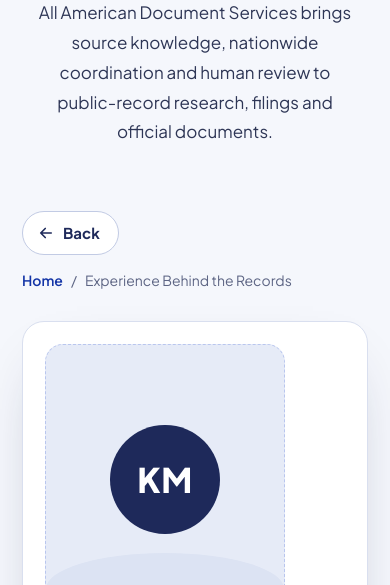
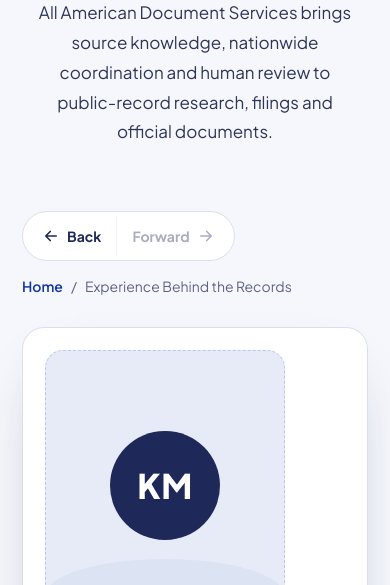
Before and after one commit to Nean-AADS/AADS-Website, a plain HTML site: page about-aads.html in a window 390 px wide. Shown: the part 515-1100 px from the top of the page. Drawn offline with Linux system fonts and the light colour scheme.

Commit message:
Back/Forward as a normal control at the top of inside pages; fixes the mobile box that blocked taps
The floating Back/Forward bar grew into a large invisible box on phones and
caught every tap. It is now an ordinary inline control above the breadcrumbs.

Co-Authored-By: Claude Opus 5.5 <noreply@anthropic.com>
Claude-Session: https://claude.ai/code/session_01F5qmnT2n9f5gDCRZK6umTK

```diff
--- a/v20.css
+++ b/v20.css
@@ -171,19 +171,13 @@
 
 /* ---------- 4. Floating Back / Forward ---------- */
 .back-float{display:none!important}
-.v-hist{position:fixed;left:18px;bottom:18px;z-index:60;display:flex;padding:4px;gap:2px;border-radius:999px;background:rgba(255,255,255,.94);border:1px solid var(--v-line);box-shadow:0 14px 34px -18px rgba(20,28,64,.45);
   opacity:0;transform:translateY(14px);pointer-events:none;transition:opacity .35s ease,transform .45s var(--v-ease)}
-.v-hist.show{opacity:1;transform:none;pointer-events:auto}
-.v-hist.hide{opacity:0;transform:translateY(14px);pointer-events:none}
 .v-hist-b{all:unset;box-sizing:border-box;display:inline-flex;align-items:center;gap:7px;min-height:42px;padding:0 15px;border-radius:999px;color:var(--v-navy);font:700 14px/1 var(--display,inherit);cursor:pointer;transition:background .2s,color .2s}
 .v-hist-b+.v-hist-b{border-left:1px solid var(--v-line);border-radius:0 999px 999px 0}
 .v-hist-b:first-child{border-radius:999px 0 0 999px}
 .v-hist-b:hover:not(:disabled){background:var(--v-navy);color:#fff}
 .v-hist-b:focus-visible{outline:3px solid var(--v-royal);outline-offset:2px}
 .v-hist-b:disabled{opacity:.38;cursor:default}
-@media (max-width:640px){.v-hist{left:10px;bottom:10px}.v-hist-b span{display:none}.v-hist-b{padding:0 12px}}
-@media (prefers-reduced-motion:reduce){.v-hist{transition:none}}
-.rq-open .v-hist{display:none}
 
 /* ---------- 5. Inside-page heroes: words left, the page's own picture right (no magnifier) ---------- */
 .inside-top.v-top{display:grid!important;grid-template-columns:minmax(0,1.15fr) minmax(0,.85fr);align-items:center;gap:clamp(24px,4vw,64px);max-width:1280px;margin:0 auto;padding:clamp(36px,5vw,72px) clamp(20px,4vw,48px)!important;background:var(--v-paper)!important;min-height:0!important}
@@ -646,3 +640,14 @@ footer.dcf a.dcf-btn:not(#v){min-height:48px;padding:12px 26px!important;font-si
 @media (max-width:760px){#services .sc.sc-services.sc-vert .sc-visual{padding:16px 16px 0!important}#services .sc.sc-services.sc-vert .sc-orb{height:170px}#services .sc.sc-services.sc-vert .sc-switch-wrap{order:0}#services .sc.sc-services.sc-vert .sc-visual{order:1!important}#services .sc.sc-services.sc-vert .sc-panels{order:2!important}}
 /* pills under "since 2002": fully rounded */
 .home-light .hm-cta .service-shortcuts>a:not(#v){border-radius:999px!important}
+
+/* back / forward: normal inline control at the top of the page (no longer floating) */
+.v-hist{position:static;display:inline-flex;width:auto;height:auto;max-width:100%;margin:0 0 18px;padding:4px;gap:0;border-radius:999px;background:#fff;border:1px solid var(--v-line);box-shadow:none}
+.v-hist-b svg{flex:none;width:18px;height:18px}
+.back-nav,.back-float{display:none!important}
+@media (max-width:640px){.v-hist{margin-bottom:14px}.v-hist-b{min-height:40px;padding:0 13px;font-size:13.5px}}
+.v-hist .v-hist-b:not(#v){appearance:none;-webkit-appearance:none;margin:0;border:0;background:transparent;box-shadow:none;display:inline-flex;align-items:center;gap:7px;min-height:40px;padding:0 15px;border-radius:999px;color:var(--v-navy);font:700 14px/1 var(--display,inherit);letter-spacing:0;text-transform:none;cursor:pointer;transition:background .2s,color .2s}
+.v-hist .v-hist-b+.v-hist-b:not(#v){border-left:1px solid var(--v-line);border-radius:0 999px 999px 0}
+.v-hist .v-hist-b:first-child:not(#v){border-radius:999px 0 0 999px}
+.v-hist .v-hist-b:hover:not(:disabled):not(#v){background:var(--v-navy);color:#fff}
+.v-hist .v-hist-b:disabled:not(#v){opacity:.38;cursor:default}
--- a/v20.js
+++ b/v20.js
@@ -1,6 +1,6 @@
 /* AADS redesign v20, site-wide layer (21 Nov 2026). Loads last on every page.
    Layout only for founder-approved text: existing words are moved or regrouped, not rewritten.
-   - floating Back / Forward buttons (every page)
+   - Back / Forward buttons at the top of inside pages (not floating)
    - inside-page hero pictures (no magnifying glass): each guide has its own picture, same size everywhere
    - guide pages use the service-page building blocks: a dashboard summary, a node workflow and a checklist
    - "Book an appointment" in the request pop-up
@@ -12,22 +12,21 @@ const hide=e=>{e.setAttribute('aria-hidden','true');return e};
 const still=matchMedia('(prefers-reduced-motion: reduce)').matches;
 const svg=p=>`<svg viewBox="0 0 24 24" width="18" height="18" fill="none" stroke="currentColor" stroke-width="2.2" stroke-linecap="round" stroke-linejoin="round" aria-hidden="true"><path d="${p}"/></svg>`;
 
-/* ---------- 1. Floating Back / Forward ---------- */
+/* ---------- 1. Back / Forward: a normal (not floating) control at the top of inside pages ---------- */
 (()=>{
+  const main=d.querySelector('main');if(!main||page==='index')return;
   const internal=(()=>{try{return d.referrer&&new URL(d.referrer).origin===location.origin}catch{return false}})();
-  const bar=el('nav','v-hist');bar.setAttribute('aria-label','Page history');
+  const bar=el('div','v-hist');bar.setAttribute('role','navigation');bar.setAttribute('aria-label','Page history');
   const back=el('button','v-hist-b',svg('M19 12H5M11 18l-6-6 6-6')+'<span>Back</span>');back.type='button';
   const fwd=el('button','v-hist-b v-hist-f','<span>Forward</span>'+svg('M5 12h14M13 6l6 6-6 6'));fwd.type='button';
   back.addEventListener('click',()=>{if(internal&&history.length>1)history.back();else location.href='./index.html'});
   fwd.addEventListener('click',()=>history.forward());
   const nav=window.navigation;
-  const sync=()=>{if(nav&&'canGoForward' in nav){fwd.disabled=!nav.canGoForward;fwd.setAttribute('aria-disabled',String(!nav.canGoForward))}
-    if(page==='index'&&!internal){back.disabled=true}};
+  const sync=()=>{if(nav&&'canGoForward' in nav){fwd.disabled=!nav.canGoForward;fwd.setAttribute('aria-disabled',String(!nav.canGoForward))}};
   sync();nav&&nav.addEventListener&&nav.addEventListener('currententrychange',sync);
-  bar.append(back,fwd);d.body.append(bar);
-  let shown=false;const upd=()=>{const s=scrollY>420;if(s!==shown){shown=s;bar.classList.toggle('show',s)}};addEventListener('scroll',upd,{passive:true});upd();
-  const foot=d.querySelector('body>footer');foot&&new IntersectionObserver(([e])=>bar.classList.toggle('hide',e.isIntersecting),{rootMargin:'0px 0px -80px 0px'}).observe(foot);
-  d.addEventListener('keydown',e=>{if(e.key==='Escape')return});
+  bar.append(back,fwd);
+  d.querySelectorAll('.back-nav').forEach(x=>x.remove());
+  const crumbs=main.querySelector('.breadcrumbs');crumbs?crumbs.before(bar):main.prepend(bar);
 })();
 
 /* ---------- 2. Inside-page hero pictures ---------- */
```
